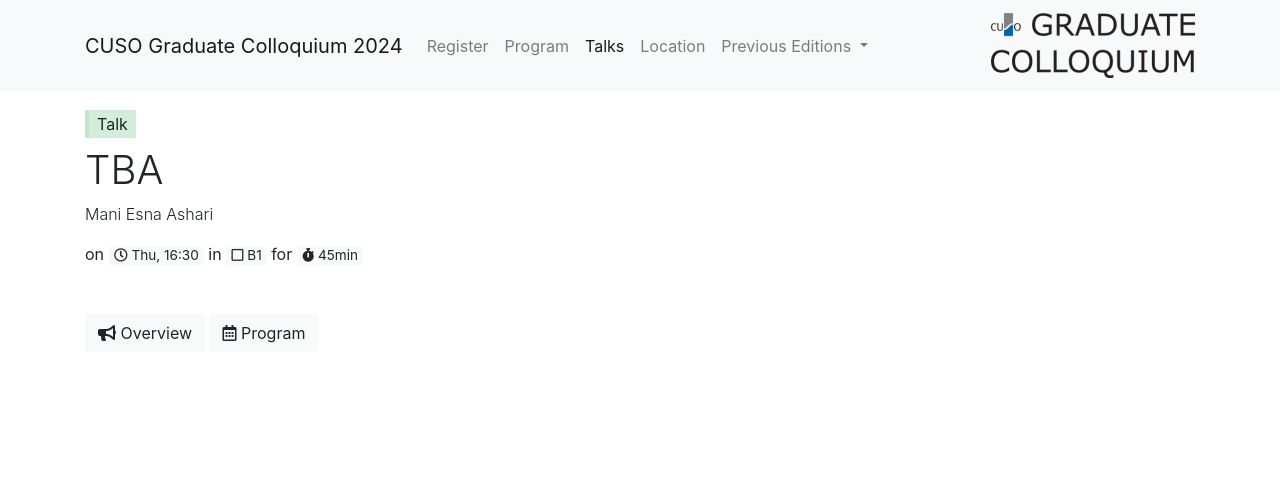
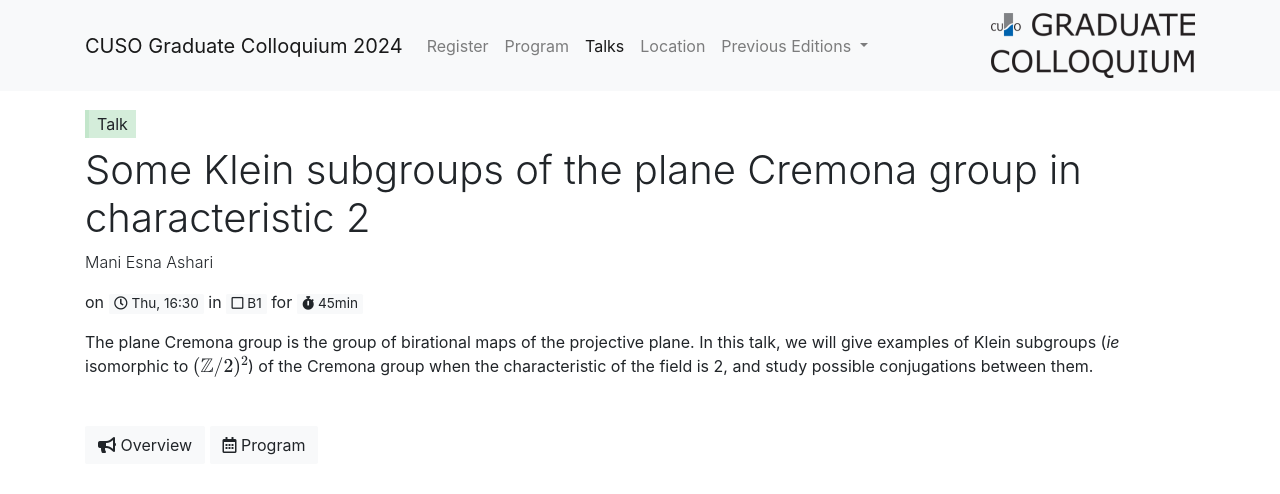
Before and after one commit to cuso-graduate-colloquium-2024/cuso-graduate-colloquium-2024.github.io, a Jekyll site: the page built from _talks/ashari.md, in a window 1280 px wide. Shown: the top 494 px of the page. Built offline with Jekyll 4.4.1, drawn with Linux system fonts in a browser that asks for light colours.

Commit message:
chore: added talk from ashari

```diff
--- a/_data/program.yml
+++ b/_data/program.yml
@@ -66,7 +66,7 @@ days:
 
   - name: B1
     talks:
-      - name: TBA
+      - name: Some Klein subgroups of the plane Cremona group in characteristic 2
         time_start: '16:30'
         time_end: '17:15'
 
--- a/_talks/ashari.md
+++ b/_talks/ashari.md
@@ -1,8 +1,11 @@
 ---
-name: TBA
+name: Some Klein subgroups of the plane Cremona group in characteristic 2
 speakers:
   - Mani Esna Ashari
 hide: false
 categories:
   - Talk
 ---
+
+The plane Cremona group is the group of birational maps of the projective plane.
+In this talk, we will give examples of Klein subgroups (_ie_ isomorphic to $(\mathbb{Z}/2)^2$) of the Cremona group when the characteristic of the field is 2, and study possible conjugations between them.
```
